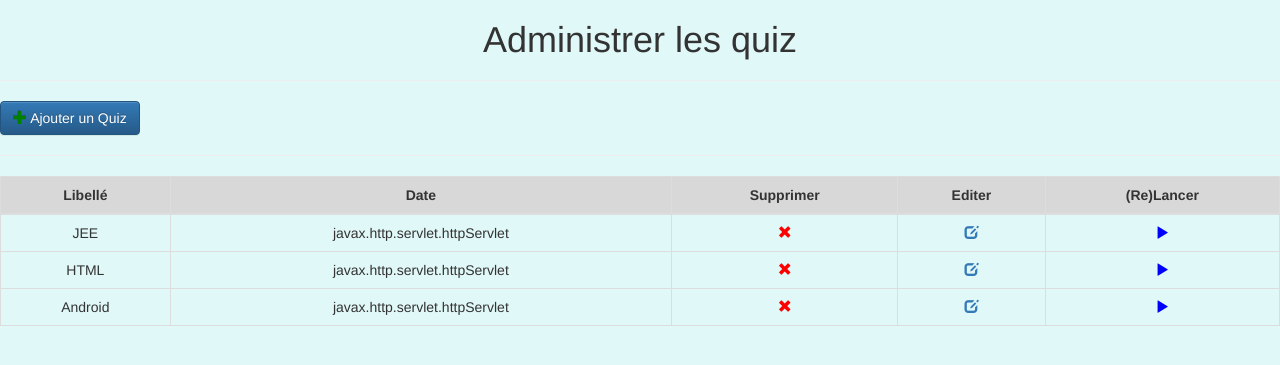
After one commit to kgiroux/integrationproject, a Java web app: page /questionAdmin.jsp in a window 1280 px wide. The commit adds this page. Shown: the top 365 px of the page. Run offline with Tomcat 11, a stand-in JSP engine, Linux system fonts and the light colour scheme; some libraries are stand-ins or nearby versions.

Commit message:
Création page questionAdmin.jsp + actualisation style.css

```diff
--- a/WebContent/Ressources/bootstrap/css/style.css
+++ b/WebContent/Ressources/bootstrap/css/style.css
@@ -4,6 +4,10 @@
 body
 {
 	background-color:#E0F8F7;
+	text-align::center;
+}
+h1, th, td, button {
+	text-align:center;
 }
 .container
 {
--- /dev/null
+++ b/WebContent/questionAdmin.jsp
@@ -0,0 +1,58 @@
+<%@ page language="java" contentType="text/html; charset=utf-8"
+    pageEncoding="UTF-8"%>
+<!DOCTYPE html>
+<html>
+<head>
+<meta http-equiv="Content-Type" content="text/html; charset=UTF-8">
+<title>Administrer quiz</title>
+<link href="Ressources/bootstrap/css/bootstrap.min.css" rel="stylesheet" type ="text/css">
+<link href="Ressources/bootstrap/css/bootstrap-theme.min.css" rel="stylesheet" type ="text/css">
+<link href="Ressources/bootstrap/css/style.css" rel="stylesheet" type ="text/css">
+<link href="//maxcdn.bootstrapcdn.com/font-awesome/4.2.0/css/font-awesome.min.css" rel="stylesheet">
+<script src="https://ajax.googleapis.com/ajax/libs/jquery/1.11.3/jquery.min.js"></script>
+<script src="http://maxcdn.bootstrapcdn.com/bootstrap/3.3.5/js/bootstrap.min.js"></script>
+</head>
+<body>
+	<h1>Administrer les quiz</h1>
+	<hr>
+	<button class="btn btn-primary"><span class ="glyphicon glyphicon-plus"> </span> Ajouter un Quiz</button>
+	<hr>
+ <table class="table table-bordered table-hover ">
+    <thead>
+      <tr style="background-color:#D8D8D8;">
+ 	<th>Libellé</th>
+ 	<th>Date</th>
+ 	<th>Supprimer</th>
+ 	<th>Editer</th>
+ 	<th>(Re)Lancer</th>
+      </tr>
+
+    </thead>
+    <tbody>
+    <tr>
+        <td>JEE</td>
+        <td>javax.http.servlet.httpServlet</td>
+        <td><a href="#"><span class="glyphicon glyphicon-remove"></span></a></td>
+        <td><a href="#"><span class="glyphicon glyphicon-edit"></span></a></td>
+		<td><a href="#"><span class="glyphicon glyphicon-play"></span></a></td>
+      </tr>
+	 <tr>
+        <td>HTML</td>
+		<td>javax.http.servlet.httpServlet</td>
+		<td><a href="#"><span class ="glyphicon glyphicon-remove"></span></a></td>
+		<td><a href="#"><span class ="glyphicon glyphicon-edit"></span></a></td>
+		<td><a href="#"><span class ="glyphicon glyphicon-play"></span></a></td>
+      </tr>
+      <tr>
+        <td>Android</td>
+		<td>javax.http.servlet.httpServlet</td>
+		<td><a href="#"><span class ="glyphicon glyphicon-remove"></span></a></td>
+		<td><a href="#"><span class ="glyphicon glyphicon-edit"></span></a></td>
+		<td><a href="#"><span class ="glyphicon glyphicon-play"></span></a></td>
+      </tr>
+    </tbody>
+  </table>
+
+
+</body>
+</html>
```
